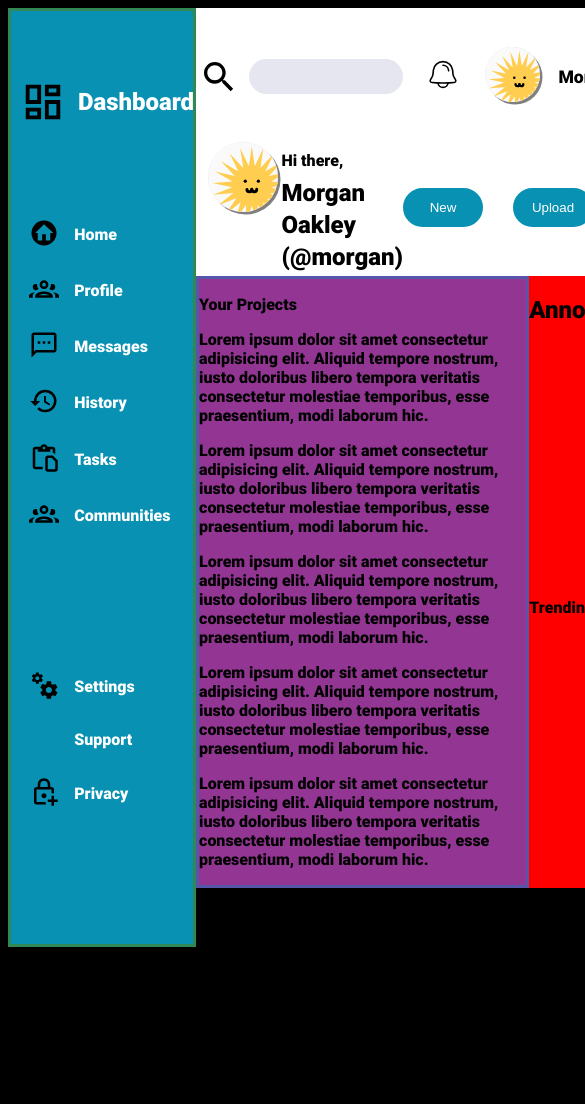
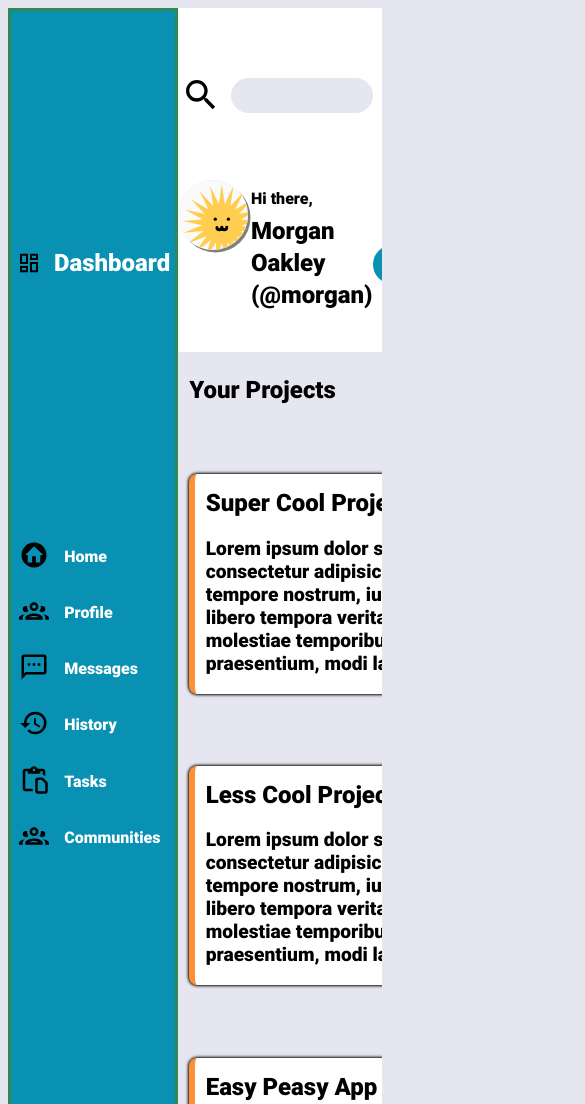
Before and after one commit to Susano111014/Admin-Dashboard, a plain HTML site: page index.html in a window 390 px wide. Shown: the top 1104 px of the page, 585 px wide, since content can reach past the window. Before the commit the page ends 980 px from the top, so only its background shows below. Drawn offline with Linux system fonts and the light colour scheme.

Commit message:
feat: :art: do the layout of the main content and fill it with style
I've make the leading page more responsive

```diff
--- a/index.html
+++ b/index.html
@@ -61,11 +61,12 @@
 
         </div>
         <div class="main">
+            <span>
+                <p>Your Projects</p>
+            </span>
             <section class="content">
-                <span>
-                    <p>Your Projects</p>
-                </span>
                 <div class="card">
+                    <span>Super Cool Project</span>
                     <p>Lorem ipsum dolor sit amet consectetur adipisicing elit. Aliquid tempore nostrum, iusto doloribus
                         libero tempora veritatis consectetur molestiae temporibus, esse praesentium, modi laborum hic.
                     </p>
@@ -76,6 +77,7 @@
                     </ul>
                 </div>
                 <div class="card">
+                    <span>Less Cool Project</span>
                     <p>Lorem ipsum dolor sit amet consectetur adipisicing elit. Aliquid tempore nostrum, iusto doloribus
                         libero tempora veritatis consectetur molestiae temporibus, esse praesentium, modi laborum hic.
                     </p>
@@ -86,6 +88,7 @@
                     </ul>
                 </div>
                 <div class="card">
+                    <span>Easy Peasy App</span>
                     <p>Lorem ipsum dolor sit amet consectetur adipisicing elit. Aliquid tempore nostrum, iusto doloribus
                         libero tempora veritatis consectetur molestiae temporibus, esse praesentium, modi laborum hic.
                     </p>
@@ -96,6 +99,7 @@
                     </ul>
                 </div>
                 <div class="card">
+                    <span>Ad Blocker</span>
                     <p>Lorem ipsum dolor sit amet consectetur adipisicing elit. Aliquid tempore nostrum, iusto doloribus
                         libero tempora veritatis consectetur molestiae temporibus, esse praesentium, modi laborum hic.
                     </p>
@@ -106,6 +110,7 @@
                     </ul>
                 </div>
                 <div class="card">
+                    <span>Money Maker</span>
                     <p>Lorem ipsum dolor sit amet consectetur adipisicing elit. Aliquid tempore nostrum, iusto doloribus
                         libero tempora veritatis consectetur molestiae temporibus, esse praesentium, modi laborum hic.
                     </p>
@@ -116,6 +121,7 @@
                     </ul>
                 </div>
                 <div class="card">
+                    <span>Impossible App</span>
                     <p>Lorem ipsum dolor sit amet consectetur adipisicing elit. Aliquid tempore nostrum, iusto doloribus
                         libero tempora veritatis consectetur molestiae temporibus, esse praesentium, modi laborum hic.
                     </p>
--- a/style.css
+++ b/style.css
@@ -1,19 +1,18 @@
+
+
 body {
-    background-color: #000;
-    height: 840px;
-    min-height: 840px;
-    min-width: 698px;
+    background-color: rgb(229, 230, 239);
 }
 
 .box
 {
-    height: 100%;
     display: grid;
     grid-template-columns: 0.9fr 4fr;
-    grid-template-rows: 1.1fr 4fr;
+    grid-template-rows: 1.1fr 5fr;
     grid-template-areas:
     'sidebar header'
-    'sidebar content'
+    'sidebar content';
+    overflow-y: hidden;
 }
 
 .header {
@@ -26,18 +25,16 @@ body {
     border: 3px solid rgba(56, 135, 70, 0.867);
     grid-area: sidebar;
     background-color: rgb(73, 151, 73);
-    height: 100%;
 }
 
 .content {
-    border: 3px solid #55a;
-    background-color: rgb(147, 54, 147);
     grid-row: 1/3;
 }
 
 * {
     list-style-type: none;
     padding: 0%;
+    box-sizing: border-box;
 }
 
 .breakin-news,
@@ -86,8 +83,7 @@ body {
     color: white;
     background-color:#0891b2;
     display: grid;
-    min-width: 182.078px;
-    min-height:785.391px;
+    min-width: 170px;
 }
 
 .Logo + menu,
@@ -109,16 +105,16 @@ body {
     background-size: 30px;
     padding-left:45px;
     flex: 0 1 20%;
-    margin-left:10%;
+    margin-left:5%;
 }
 
 .DStitle {
     text-align: center;
-    margin-left: 7%;
+    margin-left: 10%;
 }
 
 img {
-    --margin-size:calc(50% - 20px);
+    --margin-size:calc(50% - 10px);
     width: 78%;
     height: 78%;
     margin-left: var(--margin-size);
@@ -129,8 +125,8 @@ img {
     grid-template-columns: minmax(20%, 90px ) 1fr;
     align-items: center;
     justify-items: start;
-    width: 92%;
-    min-width: 175px;
+    width: 90%;
+    font-size: 1em;
 }
 
 .DSitem + p {
@@ -169,8 +165,13 @@ input {
     border: none;
 }
 
-input[type="search"]:not(:focus, :active)::-webkit-search-cancel-button { /*delete the X icon of the field search in safari*/
+ input[type="search"]:not(:focus, :active)::-webkit-search-cancel-button { /*delete the X icon of the field search in safari*/
     display: none;
+}
+
+input:focus {
+    border: solid 3px blueviolet;
+    outline: none;
 }
 
 .glass {
@@ -191,7 +192,7 @@ input[type="search"]:not(:focus, :active)::-webkit-search-cancel-button { /*dele
     grid-template-columns: max-content 1fr;
     justify-content: end;
     align-items: start;
-    padding-left: 8%;
+    padding-left: 9%;
     gap: 2%;
 }
 
@@ -235,3 +236,52 @@ div + .notification {
     border-radius: 35px;
 }
 /*header layout*/
+
+/*main content style and layout*/
+.main {
+    background-color: rgb(229, 230, 239);
+    display: grid;
+    grid-template-columns:  3fr repeat(1, 1fr);
+    grid-template-rows: 1fr repeat(4, 3fr) 1fr;
+}
+
+.content {
+    display: grid;
+    grid-template-columns: repeat(auto-fit, minmax(345px, 1fr));
+    grid-template-rows: repeat(3, 1fr);
+    grid-row: 2/6;
+    gap: 5.5% 3%;
+    padding: 3%;
+}
+
+.card {
+    background-color: white;
+    border-radius: 8px;
+    border-left: 6.5px solid rgb(253, 143, 53);
+    padding-left: 3%;
+    box-shadow: 0px 0px 3px 1px  black;
+    padding-top: 15px;
+    font-size: 1.2rem;
+}
+
+.card span {
+    font-weight: bold;
+    font-size: 1.5rem;
+}
+
+ .main > span {
+    font-size: 1.5rem;
+    padding-left: 3%;
+
+}
+
+
+.breakin-news {
+    grid-row: 3/6;
+    overflow-x: hidden;
+}
+
+.profiles {
+    grid-row: 2/5;
+    overflow-x: hidden;
+}
```
Also changed, not shown: logos-svg/dots.svg (added), logos-svg/eyes.svg (added), logos-svg/star.svg (added).
